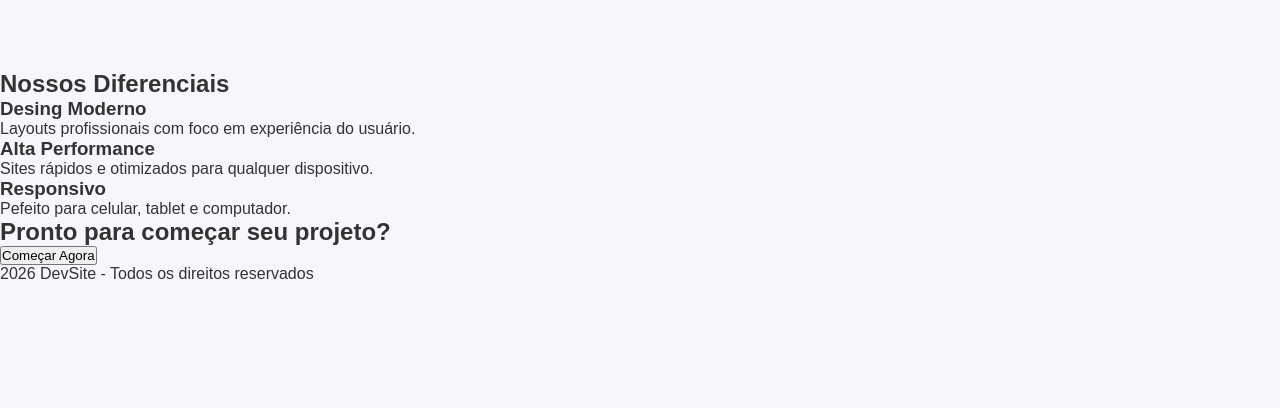
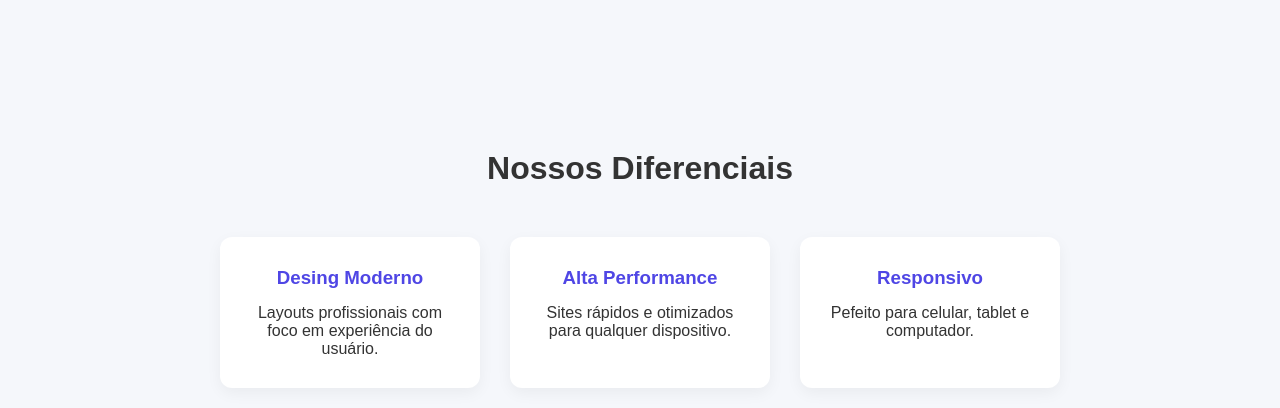
Before and after one commit to geovannafurtadomelo2022-lgtm/devsite, a plain HTML site: page index.html in a window 1280 px wide. Shown: the part 544-952 px from the top of the page. Before the commit the page ends 827 px from the top, so only its background shows below. Drawn offline with Linux system fonts and the light colour scheme.

Commit message:
projrto finalizado

```diff
--- a/styles.css
+++ b/styles.css
@@ -106,3 +106,95 @@ nav a:hover {
     width: 500px;
     border-radius: 10px;
 }
+
+.features {
+    padding: 80px 8%;
+    text-align: center;
+}
+
+.features h2 {
+    font-size: 32px;
+    margin-bottom: 50px;
+}
+
+.cards {
+    display: flex;
+    gap: 30px;
+    justify-content: center;
+    flex-wrap: wrap;
+}
+
+.card {
+    background: white;
+    padding: 30px;
+    border-radius: 12px;
+    width: 260px;
+    box-shadow: 0 5px 15px rgba(0, 0, 0, 0.05);
+    transition: 0.3s;
+}
+
+.card:hover {
+    transform: translateY(-10px);
+}
+
+.card h3 {
+    margin-bottom: 15px;
+    color: #4f46e5;
+}
+
+/* CTA */
+
+.cta {
+    background: #4f46e5;
+    color: white;
+    text-align: center;
+    padding: 70px 20px;
+}
+
+.cta h2 {
+    margin-bottom: 20px;
+}
+
+/*AULA 05*/
+.cta button {
+    background: white;
+    color: #4f46e5;
+    border: none;
+    padding: 15px 25px;
+    border-radius: 10px;
+    font-size: pointer;
+    cursor: pointer;
+    transition: 0,3s;
+}
+
+.cta button:hover {
+    background: #e5e7eb;
+}
+
+/* FOOTER */
+
+footer {
+    text-align: center;
+    padding: 30px;
+    background: #111;
+    color: white;
+    margin-top: 50px;
+}
+
+/* RESPONSIVO */
+
+@media (max-width:900px) {
+
+    .hero {
+        flex-direction: column;
+        text-align: center;
+    }
+
+    .hero-img img {
+        width: 100%;
+    }
+
+    nav ul {
+        display: none;
+    }
+}
```
